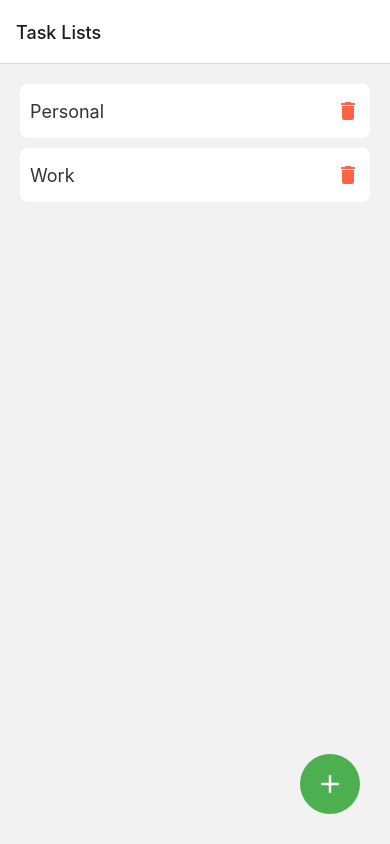
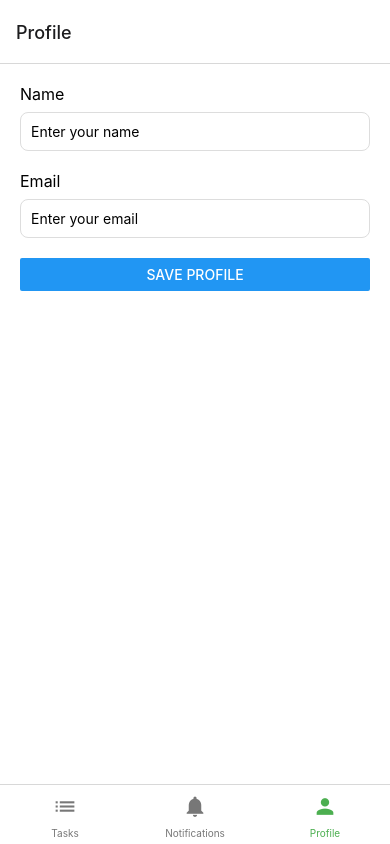
Before and after one commit to RandimaAbhayawardhana/todo-list-app-group-project, a React Native app: screen /Profile in a window 390 px wide. Built offline with nearby package versions, Linux system fonts and the light colour scheme.

Commit message:
Navigators update

```diff
--- a/navigation/AppNavigator.js
+++ b/navigation/AppNavigator.js
@@ -2,19 +2,62 @@
 
 import React from 'react';
 import { NavigationContainer } from '@react-navigation/native';
+import { createBottomTabNavigator } from '@react-navigation/bottom-tabs';
 import { createStackNavigator } from '@react-navigation/stack';
+import Icon from 'react-native-vector-icons/MaterialIcons';
+
+// Existing Screens
 import ListScreen from '../screens/ListScreen';  // Adjust the path if needed
 import TaskScreen from '../screens/TaskScreen';  // Adjust the path if needed
 
+// New Screens
+import ProfileScreen from '../screens/ProfileScreen';
+import NotificationsScreen from '../screens/NotificationsScreen';
+
+const Tab = createBottomTabNavigator();
 const Stack = createStackNavigator();
+
+// Nested Stack for Task Management (ListScreen and TaskScreen)
+function TaskStack() {
+  return (
+    <Stack.Navigator initialRouteName="ListScreen">
+      <Stack.Screen name="ListScreen" component={ListScreen} options={{ title: 'Task Lists' }} />
+      <Stack.Screen name="TaskScreen" component={TaskScreen} options={{ title: 'Tasks' }} />
+    </Stack.Navigator>
+  );
+}
 
 export default function AppNavigator() {
   return (
     <NavigationContainer>
-      <Stack.Navigator initialRouteName="ListScreen">
-        <Stack.Screen name="ListScreen" component={ListScreen} options={{ title: 'Task Lists' }} />
-        <Stack.Screen name="TaskScreen" component={TaskScreen} options={{ title: 'Tasks' }} />
-      </Stack.Navigator>
+      <Tab.Navigator
+        screenOptions={({ route }) => ({
+          tabBarIcon: ({ color, size }) => {
+            let iconName;
+            if (route.name === 'Tasks') {
+              iconName = 'list';
+            } else if (route.name === 'Profile') {
+              iconName = 'person';
+            } else if (route.name === 'Notifications') {
+              iconName = 'notifications';
+            }
+            return <Icon name={iconName} size={size} color={color} />;
+          },
+          // Move the tabBarOptions settings here
+          tabBarActiveTintColor: '#4CAF50',
+          tabBarInactiveTintColor: '#777',
+          tabBarStyle: { paddingBottom: 5, height: 60 },
+        })}
+      >
+        {/* Task-related screens (ListScreen and TaskScreen) */}
+        <Tab.Screen name="Tasks" component={TaskStack} />
+
+        {/* Notifications screen for scheduled tasks */}
+        <Tab.Screen name="Notifications" component={NotificationsScreen} />
+
+        {/* Profile screen for user management */}
+        <Tab.Screen name="Profile" component={ProfileScreen} />
+      </Tab.Navigator>
     </NavigationContainer>
   );
 }
--- /dev/null
+++ b/screens/NotificationsScreen.js
@@ -0,0 +1,55 @@
+// screens/NotificationsScreen.js
+
+import React, { useEffect, useState } from 'react';
+import { View, Text, FlatList, StyleSheet, Alert } from 'react-native';
+import AsyncStorage from '@react-native-async-storage/async-storage';
+
+export default function NotificationsScreen() {
+  const [upcomingTasks, setUpcomingTasks] = useState([]);
+
+  useEffect(() => {
+    const loadUpcomingTasks = async () => {
+      try {
+        const storedLists = await AsyncStorage.getItem('lists');
+        const lists = storedLists ? JSON.parse(storedLists) : [];
+        const upcoming = lists.flatMap(list => list.tasks)
+          .filter(task => new Date(task.dueDate) > new Date());
+        setUpcomingTasks(upcoming);
+      } catch (error) {
+        Alert.alert('Error', 'Failed to load upcoming tasks.');
+      }
+    };
+    loadUpcomingTasks();
+  }, []);
+
+  return (
+    <View style={styles.container}>
+      <FlatList
+        data={upcomingTasks}
+        keyExtractor={item => item.id.toString()}
+        renderItem={({ item }) => (
+          <View style={styles.taskItem}>
+            <Text style={styles.taskText}>{item.text} - Due: {new Date(item.dueDate).toDateString()}</Text>
+          </View>
+        )}
+        ListEmptyComponent={<Text>No upcoming tasks</Text>}
+      />
+    </View>
+  );
+}
+
+const styles = StyleSheet.create({
+  container: {
+    padding: 20,
+    backgroundColor: '#fff',
+    flex: 1,
+  },
+  taskItem: {
+    padding: 15,
+    borderBottomWidth: 1,
+    borderBottomColor: '#ddd',
+  },
+  taskText: {
+    fontSize: 16,
+  },
+});
--- /dev/null
+++ b/screens/ProfileScreen.js
@@ -0,0 +1,65 @@
+// screens/ProfileScreen.js
+
+import React, { useState, useEffect } from 'react';
+import { View, Text, TextInput, Button, StyleSheet, Alert } from 'react-native';
+import AsyncStorage from '@react-native-async-storage/async-storage';
+
+export default function ProfileScreen() {
+  const [name, setName] = useState('');
+  const [email, setEmail] = useState('');
+
+  useEffect(() => {
+    const loadProfile = async () => {
+      try {
+        const storedName = await AsyncStorage.getItem('name');
+        const storedEmail = await AsyncStorage.getItem('email');
+        if (storedName) setName(storedName);
+        if (storedEmail) setEmail(storedEmail);
+      } catch (error) {
+        Alert.alert('Error', 'Failed to load profile information.');
+      }
+    };
+    loadProfile();
+  }, []);
+
+  const saveProfile = async () => {
+    try {
+      await AsyncStorage.setItem('name', name);
+      await AsyncStorage.setItem('email', email);
+      Alert.alert('Profile Updated', 'Your profile information has been saved.');
+    } catch (error) {
+      Alert.alert('Error', 'Failed to save profile information.');
+    }
+  };
+
+  return (
+    <View style={styles.container}>
+      <Text style={styles.label}>Name</Text>
+      <TextInput style={styles.input} value={name} onChangeText={setName} placeholder="Enter your name" />
+
+      <Text style={styles.label}>Email</Text>
+      <TextInput style={styles.input} value={email} onChangeText={setEmail} placeholder="Enter your email" keyboardType="email-address" />
+
+      <Button title="Save Profile" onPress={saveProfile} />
+    </View>
+  );
+}
+
+const styles = StyleSheet.create({
+  container: {
+    padding: 20,
+    backgroundColor: '#fff',
+    flex: 1,
+  },
+  label: {
+    fontSize: 16,
+    marginBottom: 8,
+  },
+  input: {
+    padding: 10,
+    marginBottom: 20,
+    borderWidth: 1,
+    borderColor: '#ddd',
+    borderRadius: 8,
+  },
+});
```
Also changed, not shown: package.json (+6 -1 lines), 2 other files (tests, documents, lock files or other folders).
